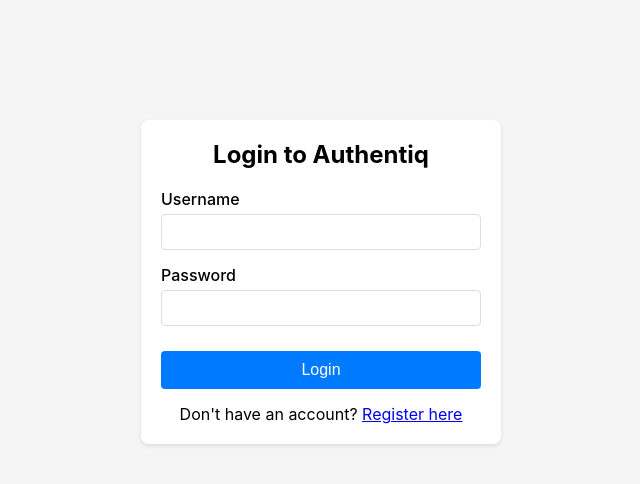
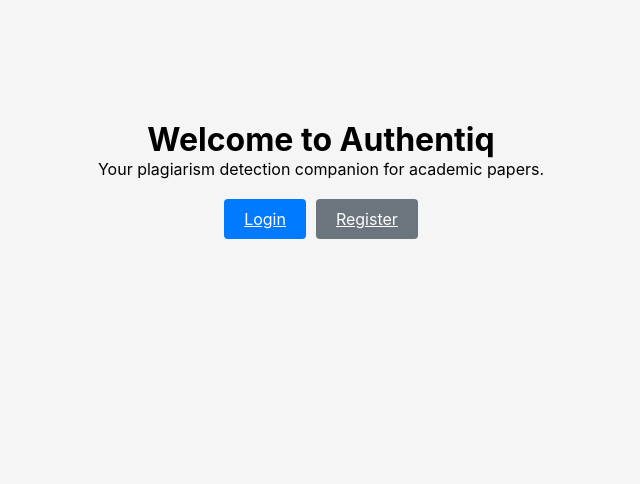
Before and after one commit to Khatry-With-A-Y/plagiarism-detector-authentiq, a React (Create React App) app in the folder frontend/: page / in a window 1280 px wide. Before the commit this address led to /login. Shown: the top 484 px of the page, without its empty margins (319-959 px from the left). Built offline with nearby package versions, Linux system fonts and the light colour scheme; no server answers; the HTML template or start-up script is replaced by a standard one.

Commit message:
Add Landing page and update routing to redirect to it

```diff
--- a/frontend/src/App.jsx
+++ b/frontend/src/App.jsx
@@ -1,6 +1,7 @@
 import React from 'react';
 import { BrowserRouter as Router, Routes, Route, Navigate } from 'react-router-dom';
 import { isAuthenticated, isAdmin as checkAdmin } from './utils/auth';
+import Landing from './pages/Landing';
 import Login from './pages/Login';
 import Register from './pages/Register';
 import Dashboard from './pages/Dashboard';
@@ -40,7 +41,7 @@ function App() {
               </AdminRoute>
             }
           />
-          <Route path="/" element={<Navigate to="/dashboard" />} />
+          <Route path="/" element={<Landing />} />
         </Routes>
       </div>
     </Router>
--- /dev/null
+++ b/frontend/src/pages/Landing.jsx
@@ -0,0 +1,21 @@
+import React from 'react';
+import { Link } from 'react-router-dom';
+
+function Landing() {
+  return (
+    <div className="container" style={{ textAlign: 'center', marginTop: '100px' }}>
+      <h1>Welcome to Authentiq</h1>
+      <p>Your plagiarism detection companion for academic papers.</p>
+      <div style={{ marginTop: '30px' }}>
+        <Link to="/login" className="btn btn-primary" style={{ marginRight: '10px' }}>
+          Login
+        </Link>
+        <Link to="/register" className="btn btn-secondary">
+          Register
+        </Link>
+      </div>
+    </div>
+  );
+}
+
+export default Landing;
```
